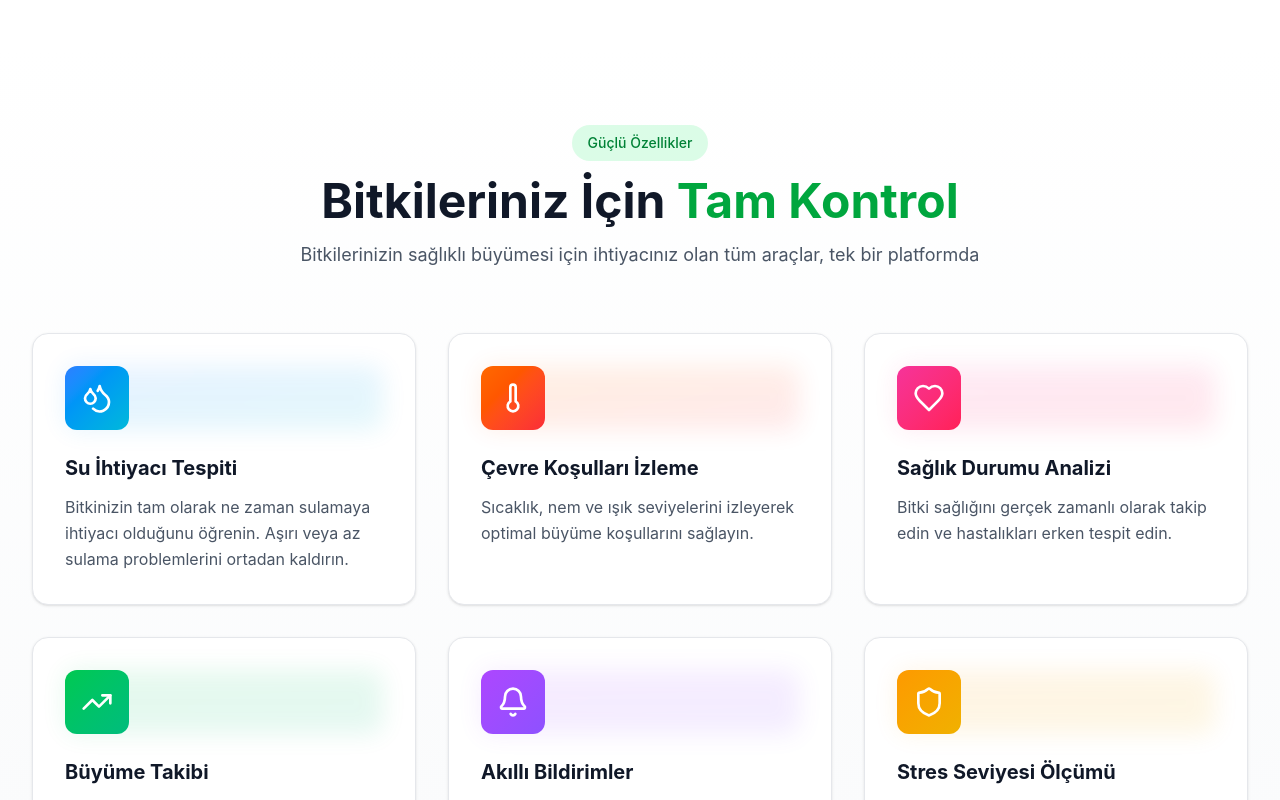
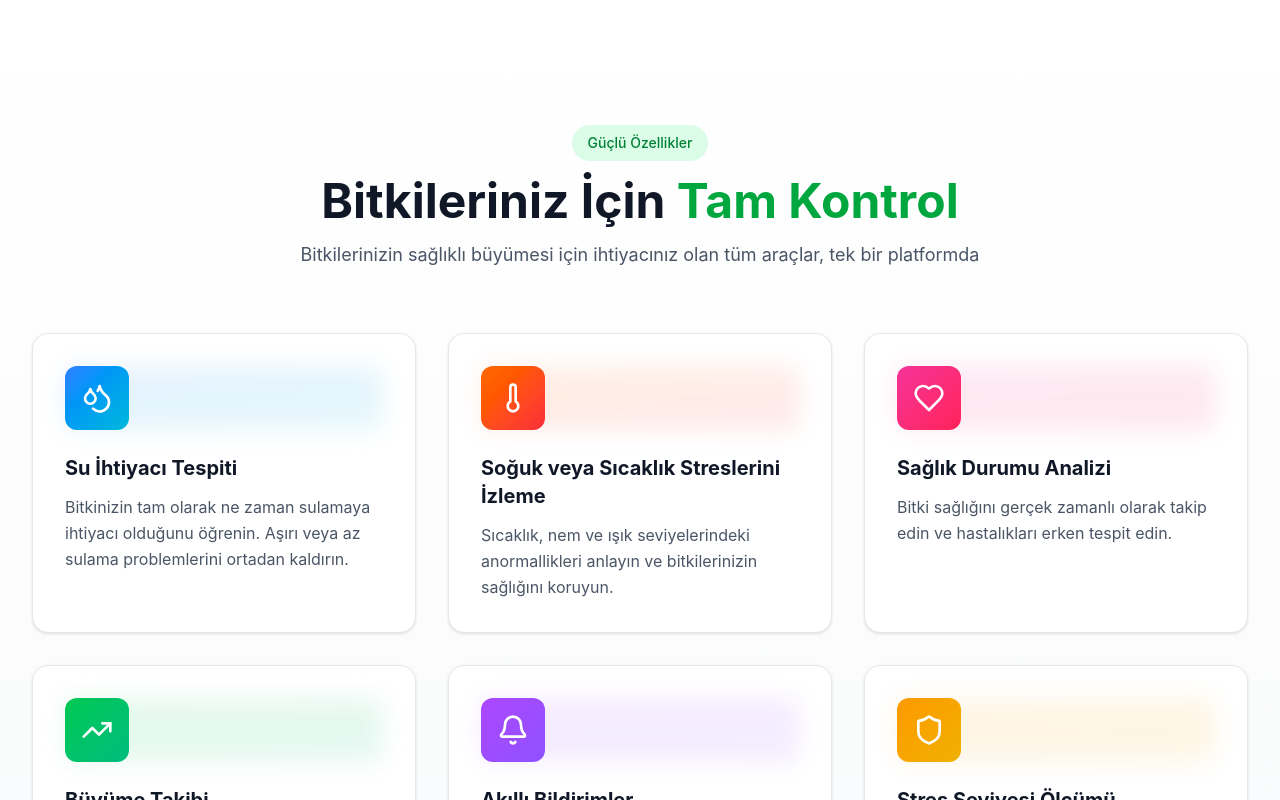
Before and after one commit to BURAKT33/ongunbiotech_frontend, a React (Vite) app: page / in a window 1280 px wide. Shown: the part 1695-2495 px from the top of the page. Built offline with nearby package versions, Linux system fonts and the light colour scheme.

Commit message:
Ufak içerik güncellemesi

```diff
--- a/app/components/Features.tsx
+++ b/app/components/Features.tsx
@@ -11,8 +11,8 @@ export function Features() {
     },
     {
       icon: Thermometer,
-      title: 'Çevre Koşulları İzleme',
-      description: 'Sıcaklık, nem ve ışık seviyelerini izleyerek optimal büyüme koşullarını sağlayın.',
+      title: 'Soğuk veya Sıcaklık Streslerini İzleme',
+      description: 'Sıcaklık, nem ve ışık seviyelerindeki anormallikleri anlayın ve bitkilerinizin sağlığını koruyun.',
       gradient: 'from-orange-500 to-red-500',
     },
     {
```
